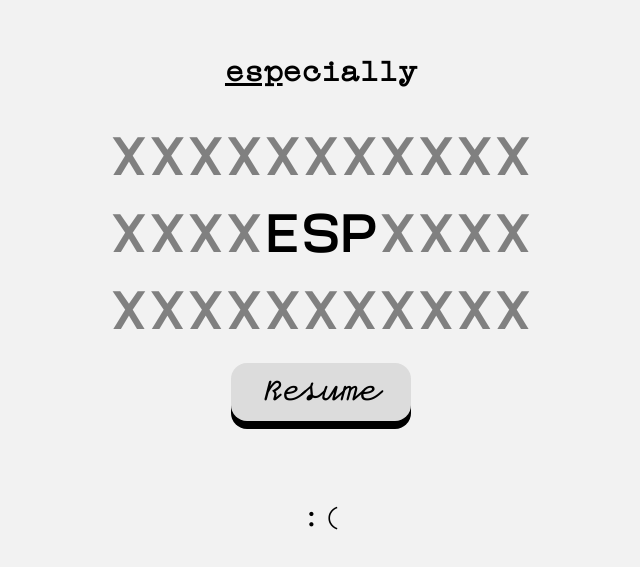
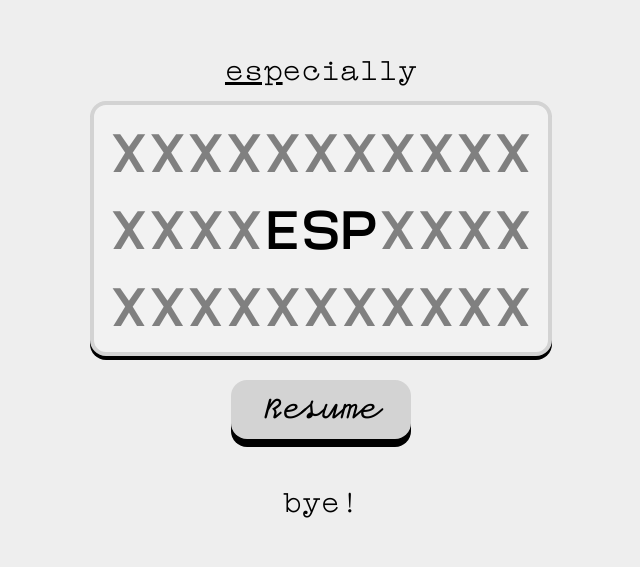
Before and after one commit to emendoza2/word-splat, a SvelteKit app: page /game in a window 1280 px wide. Shown: the part 105-672 px from the top of the page, without its empty margins (319-959 px from the left). Built offline with nearby package versions, Linux system fonts and the light colour scheme.

Commit message:
Style gameplay

```diff
--- a/src/routes/+layout.svelte
+++ b/src/routes/+layout.svelte
@@ -1,7 +1,10 @@
+<svelte:head>
+    <link href="/fonts/fonts.css" rel="stylesheet" />
+    <style>
+        html, body {
+            margin: 0;
+            padding: 0;
+        }
+    </style>
+</svelte:head>
 <slot />
-<style>
-    :global(html, body) {
-        margin: 0;
-        padding: 0;
-    }
-</style>
--- a/src/routes/game/+page.svelte
+++ b/src/routes/game/+page.svelte
@@ -40,6 +40,7 @@
 	// Game state tracking
 	let gameState = GameState.Loading;
 	let deathTimer: number;
+    let deathIcon: string;
 
 	function cancelDeathTimer() {
 		if (deathTimer) clearTimeout(deathTimer);
@@ -53,16 +54,14 @@
 		cancelDeathTimer();
 		hiddenWord = getWordForNgram(ngram);
 		gameState = GameState.Dead;
-		console.log(nChars, hiddenWord.length);
-		console.log(
-			nChars - hiddenWord.length - Math.floor(Math.abs((nChars - hiddenWord.length) / 2))
-		);
+        deathIcon = choose([":(", "bye!", "🗿", "☠"]);
 	}
 	function reset() {
 		cancelDeathTimer();
 		if (ngram) ngramHistory = [...ngramHistory, ngram];
 		console.log(ngramHistory);
 		ngram = chooseNgram();
+        // nChars = nChars + ((nChars + ngram.length) % 2) * (1 - ((ngram.length % 2) * 2))
 		gameState = GameState.Guessing;
 		startDeathTimer();
 	}
@@ -87,7 +86,9 @@
 
 	onMount(() => {
 		reset(); // i.e. start
-		nChars = Math.floor(Math.min(window?.innerWidth || 720, 720) / charSize / 1.4) - (ngram.length % 2);
+		nChars =
+			Math.floor(Math.min(window?.innerWidth || 720, 720) / charSize / 1.4) - (ngram.length % 2);
+        nChars -= (1 - nChars % 2);
 	});
 
 	// TODO figure out the height stuff
@@ -95,38 +96,44 @@
 
 <svelte:window on:keyup={handleKeyup} />
 
-<div class="game-container" class:bombed={gameState == GameState.Dead}>
+<div class="game-container">
 	{#if gameState == GameState.Guessing}
-		<h1>??????</h1>
+		<div class="hidden-word">??????</div>
 		<div class="text-container">
 			<!-- {#each Array(3) as _, i}
                 {/each} -->
 			<RandomText length={nChars} letters={alphabet} />
 			<br />
-			<RandomText length={Math.floor((nChars - ngram.length) / 2)} letters={alphabet} /><span class="ngram"
-				>{ngram}</span
-			><RandomText length={nChars - ngram.length - Math.floor(Math.abs((nChars - ngram.length) / 2))} letters={alphabet} />
+			<RandomText length={Math.floor((nChars - 3) / 2)} letters={alphabet} /><span
+				class="ngram">{ngram}</span
+			><RandomText
+				length={nChars - 3 - Math.floor(Math.abs((nChars - 3) / 2))}
+				letters={alphabet}
+			/>
 			<br />
 			<RandomText length={nChars} letters={alphabet} />
 			<!-- {#each Array(3) as _, i}
                     {/each} -->
 		</div>
-		<p>
+		<div class="button-container">
 			<button class="defuse-button" on:click={reset}>Defuse</button>
 			{#if ngramHistory.length > 0}
-				<button class="undo-button" on:click={undo}>↩</button>
+                <button class="undo-button" on:click={undo}>←</button>
 			{/if}
-		</p>
-		<p>↓</p>
+        </div>
+		<p style="height: 1em">↓</p>
 	{/if}
 	{#if gameState == GameState.Dead}
-		<h1><HighlightWord word={hiddenWord} substring={ngram} /></h1>
-		<div class="text-container">
+		<div class="hidden-word"><HighlightWord word={hiddenWord} substring={ngram} /></div>
+		<div class="text-container" class:bombed={gameState == GameState.Dead}>
 			<RandomText length={nChars} letters={xletters} />
 			<br />
-			<RandomText length={Math.floor((nChars - ngram.length) / 2)} letters={xletters} /><span class="ngram"
-				>{ngram}</span
-			><RandomText length={nChars - ngram.length - Math.floor(Math.abs((nChars - ngram.length) / 2))} letters={xletters} />
+			<RandomText length={Math.floor((nChars - 3) / 2)} letters={xletters} /><span
+				class="ngram">{ngram}</span
+			><RandomText
+				length={nChars - 3 - Math.floor(Math.abs((nChars - 3) / 2))}
+				letters={xletters}
+			/>
 			<br />
 			<RandomText length={nChars} letters={xletters} />
 			<!-- <RandomText length={Math.max(nChars, hiddenWord.length)} letters={xletters} /><br />
@@ -139,70 +146,92 @@
 			<br />
 			<RandomText length={Math.max(nChars, hiddenWord.length)} letters={xletters} /> -->
 		</div>
-		<p class="button-container">
+		<div class="button-container">
 			<button class="resume-button" on:click={reset}>Resume</button>
 			{#if ngramHistory.length > 0}
-				<button class="undo-button" on:click={undo}>↩</button>
+				<button class="undo-button" on:click={undo}>←</button>
 			{/if}
-		</p>
-		<p>:(</p>
+        </div>
+		<p style="height: 1em">{deathIcon}</p>
 	{/if}
 </div>
 
 <style>
-	@font-face {
-		font-family: 'Compagnon Roman';
-		src: url('/fonts/Compagnon-Roman.eot');
-		src: url('/fonts/Compagnon-Roman.eot?#iefix') format('embedded-opentype'),
-			url('/fonts/Compagnon-Roman.woff') format('woff2'),
-			url('/fonts/Compagnon-Roman.woff2') format('woff'),
-			url('/fonts/Compagnon-Roman.ttf') format('truetype'),
-			url('/fonts/Compagnon-Roman.svg') format('svg');
-		font-weight: normal;
-		font-style: normal;
+    .game-container {
+		display: flex;
+		flex-direction: column;
+		align-items: center;
+		justify-content: center;
+		text-align: center;
+		font-size: 2em;
+		font-family: 'Compagnon Roman', 'Courier New', 'Courier', monospace;
+		min-height: 100vh;
+		max-width: 100%;
+		overflow-x: auto;
+		-webkit-user-select: none;
+		-moz-user-select: none;
+		-ms-user-select: none;
+		user-select: none;
+        background-color: #eee;
 	}
-	@font-face {
-		font-family: 'Compagnon Bold';
-		src: url('/fonts/Compagnon-Bold.eot');
-		src: url('/fonts/Compagnon-Bold.eot?#iefix') format('embedded-opentype'),
-			url('/fonts/Compagnon-Bold.woff') format('woff2'),
-			url('/fonts/Compagnon-Bold.woff2') format('woff'),
-			url('/fonts/Compagnon-Bold.ttf') format('truetype'),
-			url('/fonts/Compagnon-Bold.svg') format('svg');
-		font-weight: bold;
-		font-style: normal;
+    .text-container {
+		font-family: 'Compagnon Medium', 'Courier', monospace;
+		font-size: 2em;
+		color: gray;
+		pointer-events: none;
+		/* white-space: nowrap; */
+		-webkit-user-select: none;
+		-moz-user-select: none;
+		-ms-user-select: none;
+		user-select: none;
+		text-transform: uppercase;
+		font-variant-ligatures: none;
+        padding: 0 1rem 1rem 1rem;
+        border-radius: 1rem;
+        border: 4px solid lightgray;
+        background-color: white;
+        box-shadow: 0 4px black;
+        margin-bottom: 2rem;
+		/* position: absolute; */
+		/* line-height: 0.7; */
+		/* top: 50%;
+        left: 50%;
+        transform: translate(-50%, -50%) */
 	}
-	@font-face {
-		font-family: 'Compagnon Medium';
-		src: url('/fonts/Compagnon-Medium.eot');
-		src: url('/fonts/Compagnon-Medium.eot?#iefix') format('embedded-opentype'),
-			url('/fonts/Compagnon-Medium.woff') format('woff2'),
-			url('/fonts/Compagnon-Medium.woff2') format('woff'),
-			url('/fonts/Compagnon-Medium.ttf') format('truetype'),
-			url('/fonts/Compagnon-Medium.svg') format('svg');
-		font-weight: bold;
-		font-style: normal;
+	.bombed {
+		animation: flicker 200ms infinite;
 	}
-	h1 {
+	.hidden-word {
 		font-size: 2rem;
 		pointer-events: none;
 		-webkit-user-select: none;
 		-moz-user-select: none;
 		-ms-user-select: none;
 		user-select: none;
-		font-family: 'Compagnon Roman';
+		font-family: 'Compagnon Roman', 'Courier New', 'Courier', monospace;
+        margin-bottom: 1rem;
 	}
 	.ngram {
-		font-family: 'Compagnon Medium';
+		font-family: 'Compagnon Medium', 'Courier New', 'Courier', monospace;
 		color: black;
+        width: 3ch;
+        display: inline-block;
+        text-align: center;
 	}
 	button {
 		border: none;
 		border-radius: 1rem;
 		padding: 0.3rem 2rem 1rem 2rem;
 		box-shadow: 0 0.5rem black;
-		font-family: 'Compagnon Bold';
+		font-family: 'Compagnon Bold', 'Courier New', 'Courier', monospace;
 		transform: translateY(-0.5rem);
+        -webkit-tap-highlight-color: rgba(0,0,0,0);
+        -webkit-tap-highlight-color: transparent;
+        -webkit-touch-callout: none;
+        -webkit-user-select: none;
+        -moz-user-select: none;
+        -ms-user-select: none;
+        user-select: none;
 	}
 	button:hover {
 		cursor: pointer;
@@ -216,8 +245,8 @@
 	}
 	.resume-button {
 		font-size: 1em;
-		font-family: 'Compagnon Bold';
-		background-color: gainsboro;
+		font-family: 'Compagnon Bold', 'Courier New', 'Courier', monospace;
+		background-color: lightgray;
 	}
 	.resume-button:hover {
 		background-color: lightgray;
@@ -227,14 +256,18 @@
 		color: white;
 	}
 	.undo-button {
-		box-shadow: none;
-		background-color: transparent;
-		font-size: 2rem;
-		padding: 0.2rem;
+		/* box-shadow: none;
+		background-color: transparent; */
+        background-color: lightgray;
+        padding: 0.3rem 1.2rem 1rem 1.2rem;
+		font-size: 1em;
+        font-family: 'Compagnon Roman', 'Courier New', 'Courier', monospace;
+		/* padding: 0.2rem; */
+        /* transform: translate(0) */
 	}
 	.undo-button:hover,
 	.undo-button:active {
-		background-color: transparent;
+		/* background-color: transparent; */
 	}
 	.defuse-button {
 		font-size: 1em;
@@ -253,50 +286,6 @@
 		color: white;
 		background-color: black;
 	}
-	.game-container {
-		/* position: absolute;
-		top: 0;
-		left: 0;
-		right: 0;
-		bottom: 0;
-		/* overflow: hidden;
-		height: 100vh; */
-		display: flex;
-		flex-direction: column;
-		align-items: center;
-		justify-content: center;
-		text-align: center;
-		font-size: 2em;
-		font-family: 'Compagnon Roman';
-		min-height: 100vh;
-		max-width: 100%;
-		overflow-x: auto;
-        -webkit-user-select: none;
-		-moz-user-select: none;
-		-ms-user-select: none;
-        user-select: none;
-	}
-    .bombed {
-        animation: flicker 200ms infinite;
-    }
-	.text-container {
-		font-family: 'Compagnon Medium', 'Compagnon-Roman', 'Courier', 'Cascadia Code', monospace;
-		font-size: 2em;
-		color: gray;
-		pointer-events: none;
-		/* white-space: nowrap; */
-		-webkit-user-select: none;
-		-moz-user-select: none;
-		-ms-user-select: none;
-		user-select: none;
-		text-transform: uppercase;
-		font-variant-ligatures: none;
-		/* position: absolute; */
-		/* line-height: 0.7; */
-		/* top: 50%;
-        left: 50%;
-        transform: translate(-50%, -50%) */
-	}
 	@keyframes flicker {
 		0% {
 			background-color: #eee;
--- /dev/null
+++ b/static/fonts/fonts.css
@@ -0,0 +1,33 @@
+@font-face {
+    font-family: 'Compagnon Roman';
+    src: url('/fonts/Compagnon-Roman.eot');
+    src: url('/fonts/Compagnon-Roman.eot?#iefix') format('embedded-opentype'),
+        url('/fonts/Compagnon-Roman.woff') format('woff2'),
+        url('/fonts/Compagnon-Roman.woff2') format('woff'),
+        url('/fonts/Compagnon-Roman.ttf') format('truetype'),
+        url('/fonts/Compagnon-Roman.svg') format('svg');
+    font-weight: normal;
+    font-style: normal;
+}
+@font-face {
+    font-family: 'Compagnon Bold';
+    src: url('/fonts/Compagnon-Bold.eot');
+    src: url('/fonts/Compagnon-Bold.eot?#iefix') format('embedded-opentype'),
+        url('/fonts/Compagnon-Bold.woff') format('woff2'),
+        url('/fonts/Compagnon-Bold.woff2') format('woff'),
+        url('/fonts/Compagnon-Bold.ttf') format('truetype'),
+        url('/fonts/Compagnon-Bold.svg') format('svg');
+    font-weight: bold;
+    font-style: normal;
+}
+@font-face {
+    font-family: 'Compagnon Medium';
+    src: url('/fonts/Compagnon-Medium.eot');
+    src: url('/fonts/Compagnon-Medium.eot?#iefix') format('embedded-opentype'),
+        url('/fonts/Compagnon-Medium.woff') format('woff2'),
+        url('/fonts/Compagnon-Medium.woff2') format('woff'),
+        url('/fonts/Compagnon-Medium.ttf') format('truetype'),
+        url('/fonts/Compagnon-Medium.svg') format('svg');
+    font-weight: bold;
+    font-style: normal;
+}
```
Lines whose indentation alone changed are shown as unchanged.
